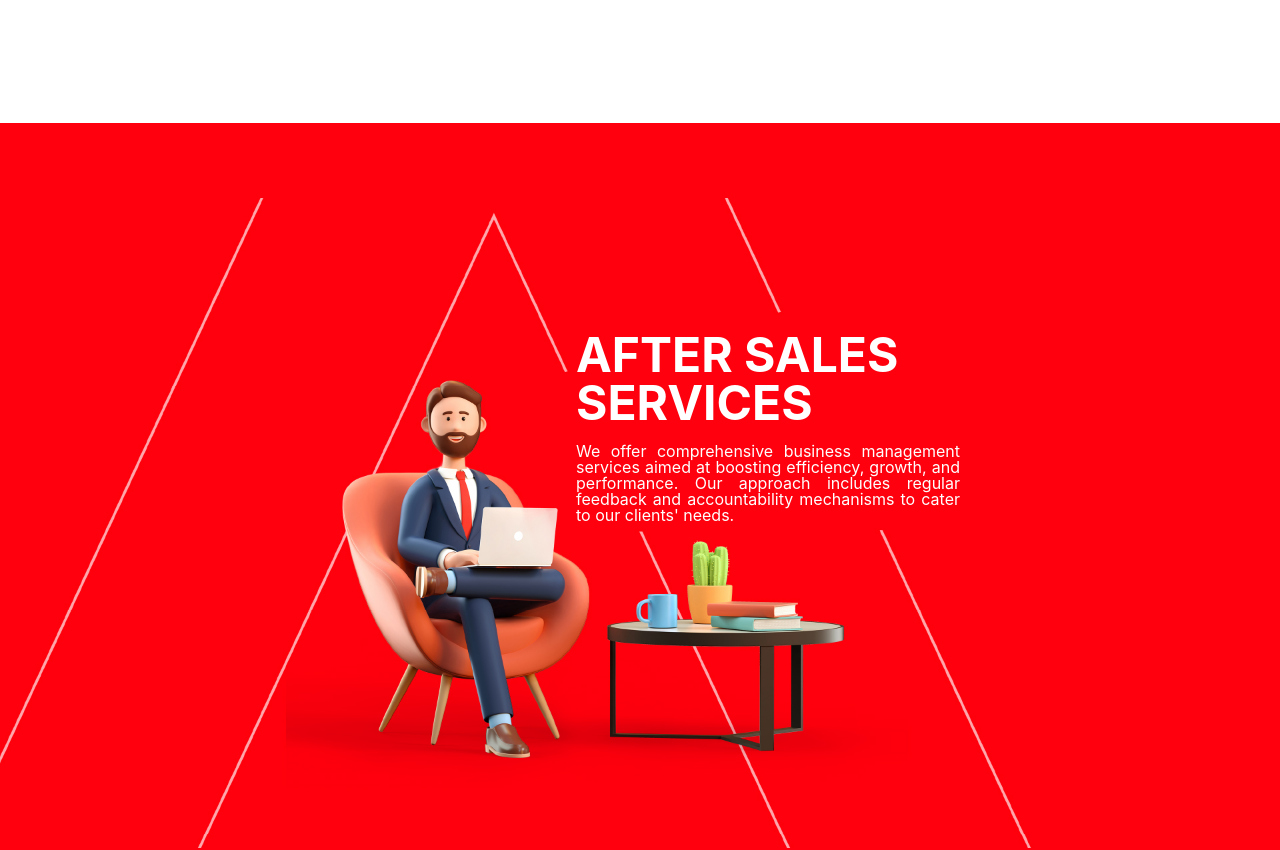
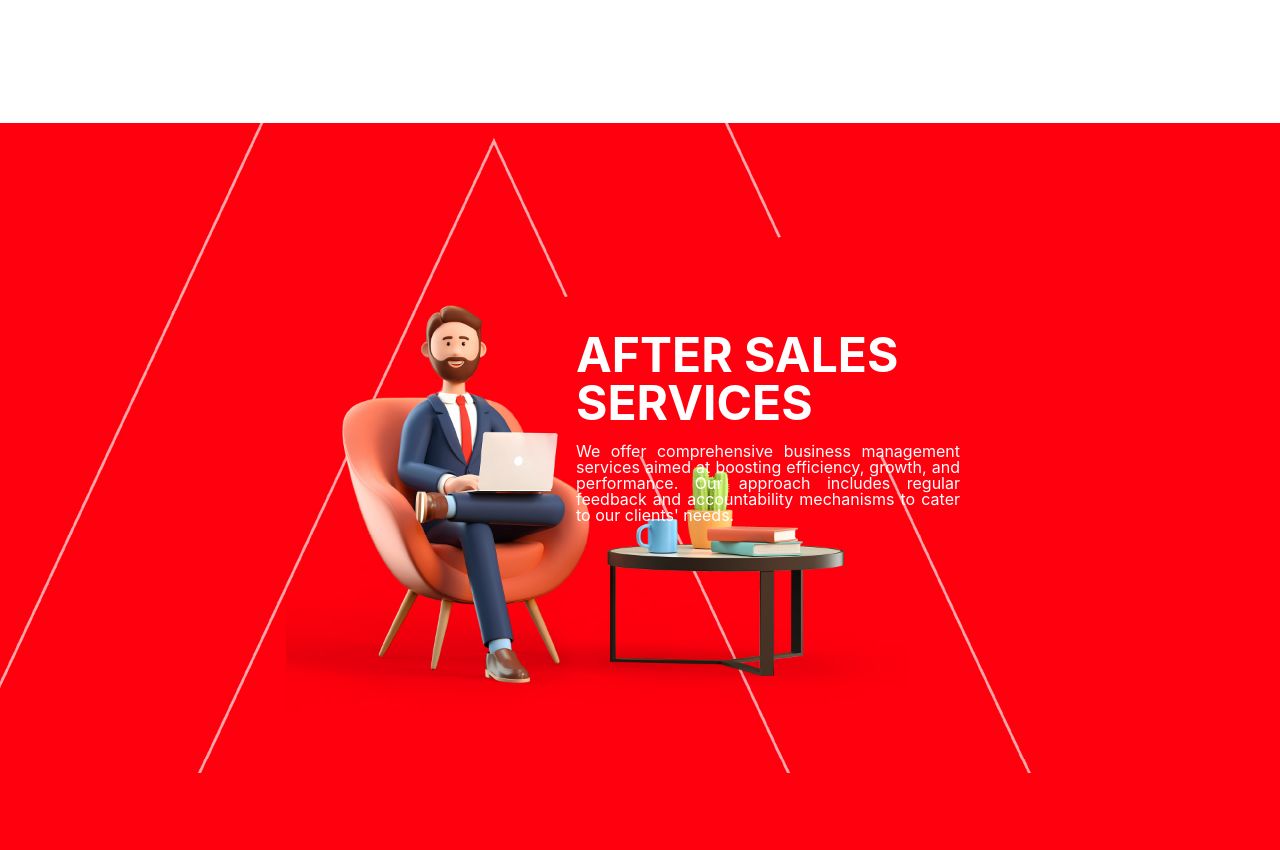
Before and after one commit to walnwac2024/house-of-elaan, a React (Create React App) app: page / in a window 1280 px wide. Shown: the part 3480-4330 px from the top of the page. Built offline with nearby package versions, Linux system fonts and the light colour scheme; a small style sheet from the web is missing.

Commit message:
code updated

```diff
--- a/src/components/Aftersale.js
+++ b/src/components/Aftersale.js
@@ -3,17 +3,17 @@ import React from 'react';
 const Aftersale = () => {
   return (
     <>
-      <div className="relative w-full bg-[#FF000E] h-96 sm:min-h-screen flex items-center justify-center overflow-hidden">
-        <div className="absolute z-0">
-          {/* <picture>
+      <div className="relative w-full bg-[#FF000E] h-96 sm:min-h-screen flex items-center justify-center overflow-hidden py-8">
+        <div className="absolute inset-0 z-0">
+          <picture>
             <source
               media="(max-width: 640px)"
-              srcSet="HOE/Aftersale-mobile.jpg"
+              srcSet="HOE/aftermobile.png"
               className="w-full h-auto object-cover object-center"
             />
             <source
               media="(min-width: 641px) and (max-width: 1024px)"
-              srcSet="HOE/After Sale Services.jpg"
+              srcSet="HOE/aftertablet.png"
               className="w-full h-auto object-cover object-center"
             />
             <img
@@ -21,14 +21,14 @@ const Aftersale = () => {
               alt="Scenic View"
               className="w-full h-auto object-cover object-center transition-transform duration-300 ease-in-out group-hover:scale-105"
             />
-          </picture> */}
-          <div class="responsive-container">
+          </picture>
+          {/* <div class="responsive-container">
   <img
     src="HOE/After Sale Services.jpg"
     alt="Responsive Image"
     class="responsive-image"
   />
-</div>
+</div> */}
         </div>
 
         <div className="relative z-10 w-full">
```
Also changed, not shown: public/HOE/aftermobile.png (added), public/HOE/aftertablet.png (added).
